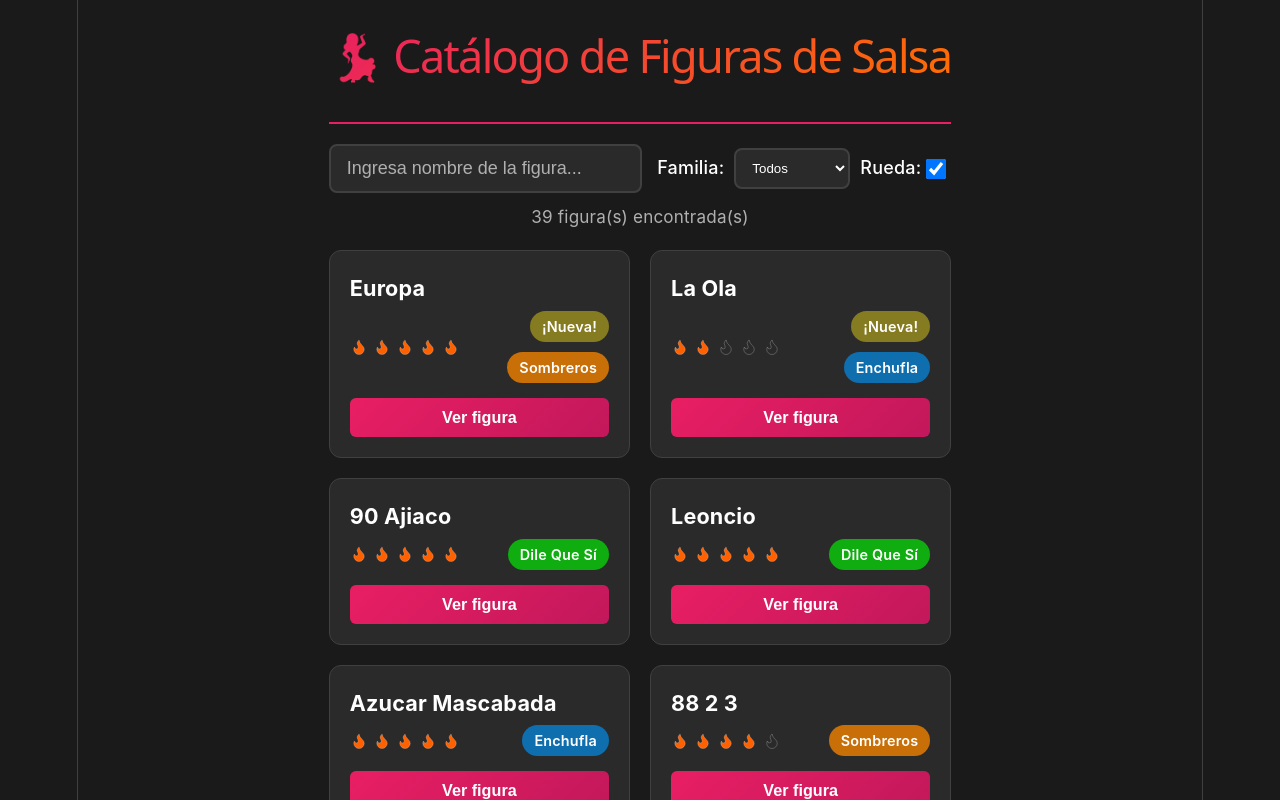
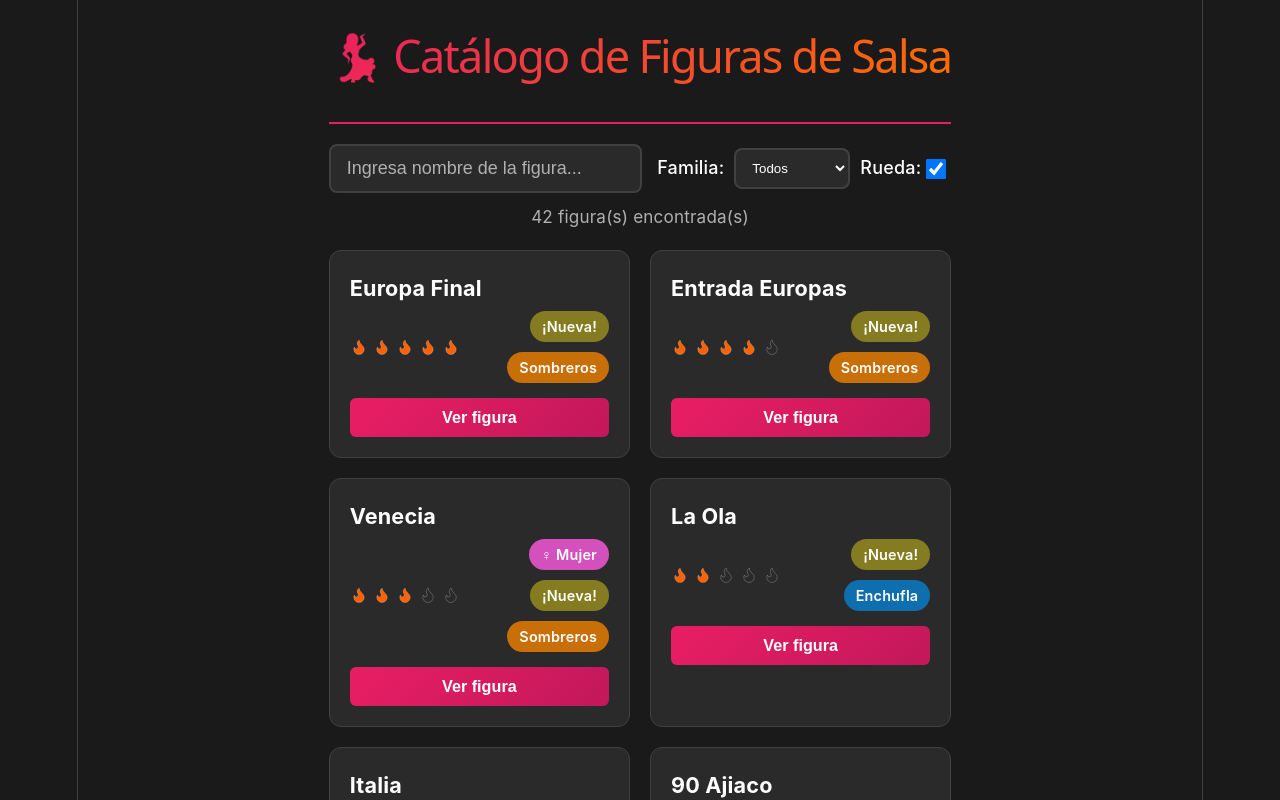
Before and after one commit to Magux14/salsero, a React (Vite) app: page / in a window 1280 px wide. Shown: the top 800 px of the page. Built offline with nearby package versions, Linux system fonts and the light colour scheme.

Commit message:
feat: navegacion a figuras relacionadas feat: figuras de europa

```diff
--- a/src/App.css
+++ b/src/App.css
@@ -27,6 +27,13 @@ body {
   padding: 20px 20px;
   max-width: 1400px;
   margin: 0 auto;
+}
+
+.related-figures {
+  display: flex;
+  flex-direction: column;
+  gap: 5px;
+  margin-bottom: 20px;
 }
 
 .header {
--- a/src/FigureModal.jsx
+++ b/src/FigureModal.jsx
@@ -1,6 +1,8 @@
 import { renderDifficulty } from "./components/Flame";
 import { IoMdDownload } from "react-icons/io";
 import { FaCreativeCommonsShare } from "react-icons/fa";
+import { figures } from "./data";
+import { Link } from "lucide-react";
 
 export default function FigureModal({ figure, onClose }) {
   if (!figure) return null;
@@ -27,6 +29,10 @@ export default function FigureModal({ figure, onClose }) {
     link.click();
     link.remove();
   };
+
+  const getFigureNameById = (id) => {
+    return figures.find((f) => f.id === id)?.name || "Figura desconocida";
+  }
 
   return (
     <div className="modal-overlay" onClick={onClose}>
@@ -93,6 +99,17 @@ export default function FigureModal({ figure, onClose }) {
                 Descargar <IoMdDownload />
               </button>
             </div>
+            {
+              figure.relatedIds &&
+              <div className="related-figures">
+                <h3>Figuras relacionadas:</h3>
+                  {figure.relatedIds.map((relatedId, idx) => (
+                      <a href={`?id=${relatedId}`} style={{ color: '#27F5E7', textTransform: 'capitalize' }} key={idx}>
+                        {getFigureNameById(relatedId)}
+                      </a>
+                  ))}
+              </div>
+            }
             <h3>Pasos de la figura:</h3>
             <ol>
               {figure.steps.map((step, idx) => (
--- a/src/data.js
+++ b/src/data.js
@@ -649,22 +649,6 @@ export const figures = [
   },
   {
     id: 38,
-    name: 'europa',
-    family: 'sombreros',
-    difficulty: 5,
-    new: true,
-    steps: [
-      'vas a hacer lo que quieras para quedar en posición de 82 (mano izquierda atrá sbien pegada a tu espalda lo más arriba que puedas y mano derecha con su mano derecha, ella atrás a la derecha de ti).',
-      'vas a bajar tu cuerpo rotando a la derecha para pasar por debajo de su brazo izquierdo',
-      'cuando pases su brazo vas a seguir rotando y vas a levantar tu brazo derecho para posicionar tu codo en su antebrazo izquierdo (no sueltes la otra mano)',
-      'hace un paseillo (rotan los 2 una hasta quedar en el mismo lugar)',
-      'tu brazo derecho lo pasas por arriba de tu cabeza para que quede enfrente de ti sin soltarla',
-      'enchuflas ambas manos',
-      'sombrero',
-    ]
-  },
-    {
-    id: 39,
     name: 'la ola',
     family: 'enchufla',
     difficulty: 2,
@@ -679,4 +663,82 @@ export const figures = [
       'con tu mano derecha en su omóplato derecho la enviarás al dile que no',
     ]
   },
+  {
+    id: 39,
+    name: 'entrada europas',
+    family: 'sombreros',
+    difficulty: 4,
+    new: true,
+    steps: [
+      'sombrero',
+      'en tiempo 7 vas a poner tu mano izquierda en tu hombro derecho',
+      'vas a levartar tu hombro derecho para dar espacio',
+      'sueltas mano derecha y la pasas por debajo de su brazo izquierdo (ella te tiene que agarrar esa mano con su mano derecha por enfrente)',
+      'desenredas eso "peinandola" (pasandola a la izquierda)',
+      'enchuflas y metes randem para quedar en 82',
+    ],
+    relatedIds: [
+      40,
+      41,
+      42,
+    ]
+  },
+  {
+    id: 40,
+    name: 'europa final',
+    family: 'sombreros',
+    difficulty: 5,
+    new: true,
+    steps: [
+      'vas a hacer entrada de europas o lo que quieras para quedar en posición de 82 (mano izquierda atrás bien pegada a tu espalda lo más arriba que puedas y mano derecha con su mano derecha, ella atrás a la derecha de ti).',
+      'vas a bajar tu cuerpo rotando a la derecha para pasar por debajo de su brazo izquierdo',
+      'cuando pases su brazo vas a seguir rotando y vas a levantar tu brazo derecho para posicionar tu codo en su antebrazo izquierdo (no sueltes la otra mano)',
+      'hace un paseillo (rotan los 2 una hasta quedar en el mismo lugar)',
+      'tu brazo derecho lo pasas por arriba de tu cabeza para que quede enfrente de ti sin soltarla',
+      'enchuflas ambas manos',
+      'sombrero',
+    ],
+    relatedIds: [
+      39,
+    ]
+  },
+  {
+    id: 41,
+    name: 'italia',
+    family: 'sombreros',
+    difficulty: 2,
+    new: true,
+    steps: [
+      'vas a hacer entrada de europas o lo que quieras para quedar en posición de 82 (mano izquierda atrás bien pegada a tu espalda lo más arriba que puedas y mano derecha con su mano derecha, ella atrás a la derecha de ti).',
+      'vas a soltar mano izquierda',
+      'caminas con tu pie izuierdo hacia adeltante y a la derecha',
+      'enchuflas con mano derecha',
+      'vuelves a enchuflar pero ahora pasas tu mano por arriba de ella como de adorno para que queden viendo del mismo lado',
+      'dile que no',
+    ],
+    relatedIds: [
+      39,
+    ]
+  },
+  {
+    id: 42,
+    name: 'venecia',
+    family: 'sombreros',
+    difficulty: 3,
+    womanKnowledge: true,
+    new: true,
+    steps: [
+      'vas a hacer entrada de europas o lo que quieras para quedar en posición de 82 (mano izquierda atrás bien pegada a tu espalda lo más arriba que puedas y mano derecha con su mano derecha, ella atrás a la derecha de ti).',
+      'vas a soltar mano izquierda',
+      'jalas tu brazo derecho haciendo como una "C"',
+      'la chica debe de girar enrollándose a ti quedando pegada a ti y tu brazo deberá quedar en su espalda agarrando su mano derecha',
+      'vas a voltear la mano para que tu pulgar quede en la parte superior de su espalda',
+      'y con tu mano (que se sienta) vas a rotar su espalda en dirección contrario a las agujas del reloj',
+      'mientras haces esto vas a levantar tu brazo y la chica debe de girar a la izquierda (agachando su cabeza) hasta llegar de nuevo a posición de dile que no',
+      'dile que no',
+    ],
+    relatedIds: [
+      39,
+    ]
+  },
 ];
```
Also changed, not shown: 4 other files (tests, documents, lock files or other folders). Lines whose indentation alone changed are shown as unchanged.
